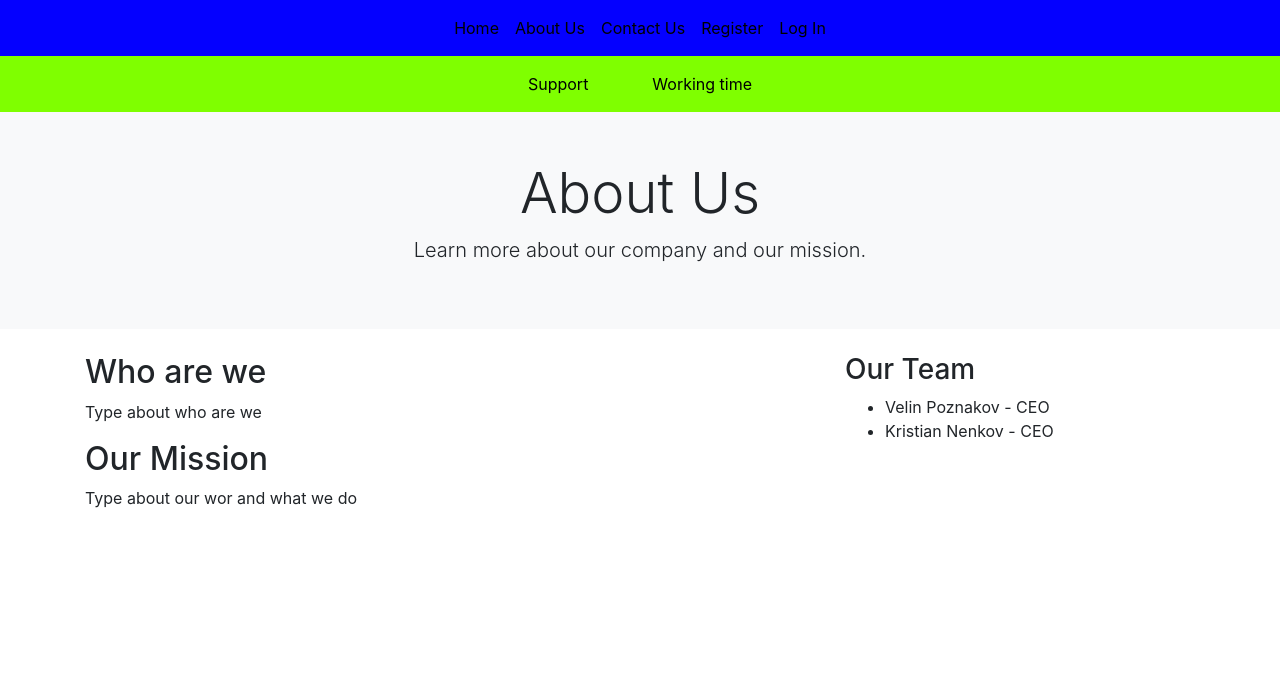
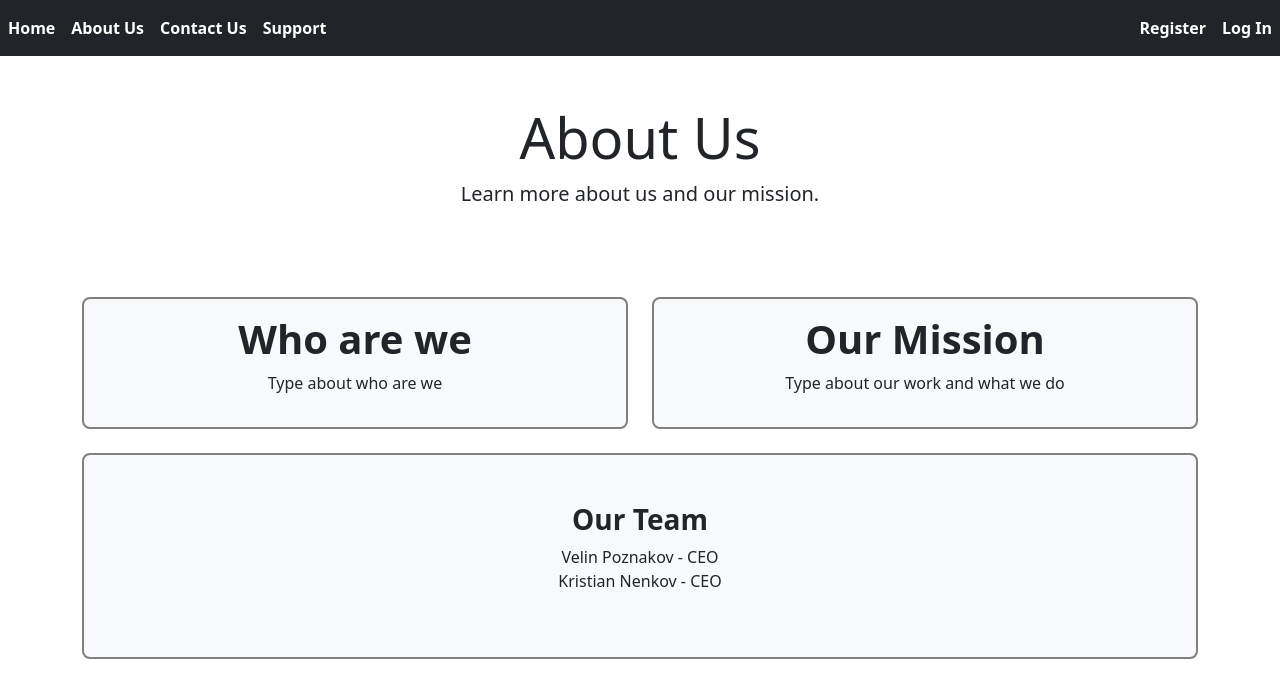
Before and after one commit to VelinPoznakov/sfe_site, a Django app: page /about-us/ in a window 1280 px wide. Shown: the top 698 px of the page. Run offline with Django 5.2, Linux system fonts and the light colour scheme; some libraries are stand-ins or nearby versions.

Commit message:
templates changes on everithing

```diff
--- a/sfe_app/forms.py
+++ b/sfe_app/forms.py
@@ -12,7 +12,8 @@ class SupportForm(forms.ModelForm):
                            widget=forms.TextInput(attrs={'placeholder': 'Enter your name', 'class': 'form-control'}))
     email = forms.EmailField(required=False, widget=forms.EmailInput(
         attrs={'placeholder': 'Enter your email address', 'class': 'form-control'}))
-    phone_number = PhoneNumberField()
+    phone_number = PhoneNumberField(widget=forms.TextInput(attrs={
+        'class': 'form-control'}))
     comment_field = forms.CharField(required=False, widget=forms.Textarea(
         attrs={'placeholder': 'Your comment', 'class': 'form-control'}))
 
--- a/sfe_app/views.py
+++ b/sfe_app/views.py
@@ -68,7 +68,6 @@ def register(request):
             })
             email = EmailMessage(mail_subject, message, to=[form.cleaned_data.get('email')])
             if email.send():
-                print('success')
                 return redirect('home')
     else:
         form = RegistrationForm()
--- a/templates/about.html
+++ b/templates/about.html
@@ -1,40 +1,39 @@
 {% extends "base.html" %}
-
 
 {% block title %}About Us{% endblock %}
 
-
 {% block content %}
-
-
-  <!-- About Us Header -->
-  <header class="bg-light text-center py-5">
+    <header class="text-center py-5">
       <div class="container">
         <h1 class="display-4">About Us</h1>
-        <p class="lead">Learn more about our company and our mission.</p>
+        <p class="lead">Learn more about us and our mission.</p>
       </div>
     </header>
 
-  <!-- About Us Content -->
     <section class="container mt-4">
       <div class="row">
-        <div class="col-lg-8">
-            <h2>Who are we</h2>
+        <div class="col-md-6">
+          <div class="jumbotron p-3 bg-light rounded-3 mb-4 text-center" style="border: 2px solid gray;">
+            <h2 class="display-6 fw-bold">Who are we</h2>
             <p>Type about who are we</p>
+          </div>
+        </div>
+        <div class="col-md-6">
+          <div class="jumbotron p-3 bg-light rounded-3 mb-4 text-center" style="border: 2px solid gray;">
+            <h2 class="display-6 fw-bold">Our Mission</h2>
+            <p>Type about our work and what we do</p>
+          </div>
+        </div>
 
-            <h2>Our Mission</h2>
-            <p>Type about our wor and what we do</p>
-        </div>
-        <div class="col-lg-4">
-            <h3>Our Team</h3>
-            <ul>
+        <div class="col-12">
+          <div class="jumbotron p-5 bg-light rounded-3 text-center" style="border: 2px solid gray;">
+            <h3 class="fw-bold">Our Team</h3>
+            <ul class="list-unstyled">
               <li>Velin Poznakov - CEO</li>
               <li>Kristian Nenkov - CEO</li>
             </ul>
           </div>
         </div>
+      </div>
     </section>
-
-
-
 {% endblock %}
--- a/templates/base.html
+++ b/templates/base.html
@@ -4,106 +4,72 @@
     <meta charset="UTF-8">
     <meta name="viewport" content="width=device-width, initial-scale=1.0">
     <title>{% block title %}{% endblock %}</title>
-    <!-- Bootstrap CSS -->
-    <link rel="stylesheet" href="https://maxcdn.bootstrapcdn.com/bootstrap/4.0.0/css/bootstrap.min.css">
+    <link href="https://cdn.jsdelivr.net/npm/bootstrap@5.3.2/dist/css/bootstrap.min.css" rel="stylesheet" integrity="sha384-T3c6CoIi6uLrA9TneNEoa7RxnatzjcDSCmG1MXxSR1GAsXEV/Dwwykc2MPK8M2HN" crossorigin="anonymous">
     <style>
-        /* Custom styles for the navbar */
-        #navi {
-            background-color: #0400ff; /* Dark blue background color */
-        }
 
         .navbar-dark .navbar-nav .nav-link,
-        .navbar-dark .navbar-brand {
-            color: #000000 !important; /* Black text color */
+        .navbar-dark {
+            color: #ffffff !important;
         }
 
         .facebook-icon i {
-          color: #4267B2; /* Facebook brand color */
-      }
+          color: #4267B2;
+        }
 
-      .instagram-icon i {
+        .instagram-icon i {
           background: -webkit-linear-gradient(45deg, #f09433 0%, #e6683c 25%, #dc2743 50%, #cc2366 75%, #bc1888 100%);
           -webkit-background-clip: text;
           background-clip: text;
-          -webkit-text-fill-color: transparent; /* Instagram gradient color */
-      }
-
-      .navbar{
-        background-color: chartreuse;
-      }
-
+          -webkit-text-fill-color: transparent;
+        }
     </style>
 </head>
 <body class="d-flex flex-column min-vh-100">
 
-    <nav id='navi' class="navbar navbar-expand-xl navbar-dark">
-        <button class="navbar-toggler" type="button" data-toggle="collapse" data-target="#navbarNav" aria-controls="navbarNav" aria-expanded="false" aria-label="Toggle navigation">
+    <nav class="navbar navbar-expand-lg navbar-dark bg-dark">
+        <button class="navbar-toggler" type="button" data-bs-toggle="collapse" data-bs-target="#navbarNav" aria-controls="navbarNav" aria-expanded="false" aria-label="Toggle navigation">
             <span class="navbar-toggler-icon"></span>
         </button>
 
-        <!-- Collapsible content -->
         <div class="collapse navbar-collapse" id="navbarNav">
-            <!-- Centered links -->
-            <ul class="navbar-nav mx-auto justify-content-center">
+            <ul class="navbar-nav me-auto">
                 <li class="nav-item">
-                    <a class="nav-link" href="{% url 'home' %}">Home</a>
-                </li>
-                <li class="nav-item active">
-                    <a class="nav-link" href="{% url 'about-us' %}">About Us</a>
+                    <a class="nav-link" href="{% url 'home' %}"><strong>Home</strong></a>
                 </li>
                 <li class="nav-item">
-                    <a class="nav-link" href="{% url 'contact-us' %}">Contact Us</a>
+                    <a class="nav-link" href="{% url 'about-us' %}"><strong>About Us</strong></a>
                 </li>
+                <li class="nav-item">
+                    <a class="nav-link" href="{% url 'contact-us' %}"><strong>Contact Us</strong></a>
+                </li>
+                <li class="nav-item">
+                    <a class="nav-link" href="{% url 'support' %}"><strong>Support</strong></a>
+                </li>
+            </ul>
 
+            <ul class="navbar-nav ms-auto">
                 {% if user.is_authenticated %}
                     <li class="nav-item">
-                        <a class="nav-link" href="{% url 'logout' %}">Log Out</a>
+                        <a class="nav-link" href="{% url 'logout' %}"><strong>Log Out</strong></a>
                     </li>
                 {% else %}
                     <li class="nav-item">
-                        <a class="nav-link" href="{% url 'register' %}">Register</a>
+                        <a class="nav-link" href="{% url 'register' %}"><strong>Register</strong></a>
                     </li>
                     <li class="nav-item">
-                        <a class="nav-link" href="{% url 'login' %}">Log In</a>
+                        <a class="nav-link" href="{% url 'login' %}"><strong>Log In</strong></a>
                     </li>
                 {% endif %}
             </ul>
         </div>
     </nav>
 
-
-    <nav class="navbar navbar-expand-xl navbar-dark">
-        <button class="navbar-toggler" type="button" data-toggle="collapse" data-target="#navbarNav" aria-controls="navbarNav" aria-expanded="false" aria-label="Toggle navigation">
-            <span class="navbar-toggler-icon"></span>
-        </button>
-
-        <!-- Collapsible content -->
-        <div class="collapse navbar-collapse" id="navbarNav">
-            <!-- Centered links with space between -->
-            <ul class="navbar-nav mx-auto justify-content-between">
-                <li class="nav-item mr-5"> <!-- Added right margin here -->
-                    <a class="nav-link" href="#">Support</a>
-                </li>
-                <li class="nav-item active">
-                    <a class="nav-link" href="#">Working time</a>
-                </li>
-            </ul>
-        </div>
-    </nav>
-
-
-
   <main class="flex-grow-1">
     {% block content %}
     {% endblock %}
   </main>
 
-
-
-<!-- Bootstrap JS and Popper.js (required for the navbar toggle functionality) -->
-<script src="https://code.jquery.com/jquery-3.2.1.slim.min.js"></script>
-<script src="https://cdn.jsdelivr.net/npm/popper.js@1.12.9/dist/umd/popper.min.js"></script>
-<script src="https://maxcdn.bootstrapcdn.com/bootstrap/4.0.0/js/bootstrap.min.js"></script>
-
+<script src="https://cdn.jsdelivr.net/npm/@popperjs/core@2.11.8/dist/umd/popper.min.js" integrity="sha384-I7E8VVD/ismYTF4hNIPjVp/Zjvgyol6VFvRkX/vR+Vc4jQkC+hVqc2pM8ODewa9r" crossorigin="anonymous"></script>
+<script src="https://cdn.jsdelivr.net/npm/bootstrap@5.3.2/dist/js/bootstrap.min.js" integrity="sha384-BBtl+eGJRgqQAUMxJ7pMwbEyER4l1g+O15P+16Ep7Q9Q+zqX6gSbd85u4mG4QzX+" crossorigin="anonymous"></script>
 </body>
 </html>
--- a/templates/home.html
+++ b/templates/home.html
@@ -14,6 +14,5 @@
   {% endif %}
 
 
-  <div class="container"><a href="{% url 'support' %}" class="btn btn-primary">support</a></div>
 
 {% endblock %}
```
Also changed, not shown: templates/contact.html (+9 -9 lines), templates/login.html (+8 -1 lines), templates/register.html (+9 -5 lines), templates/support.html (+10 -4 lines). Lines whose indentation alone changed are shown as unchanged.
